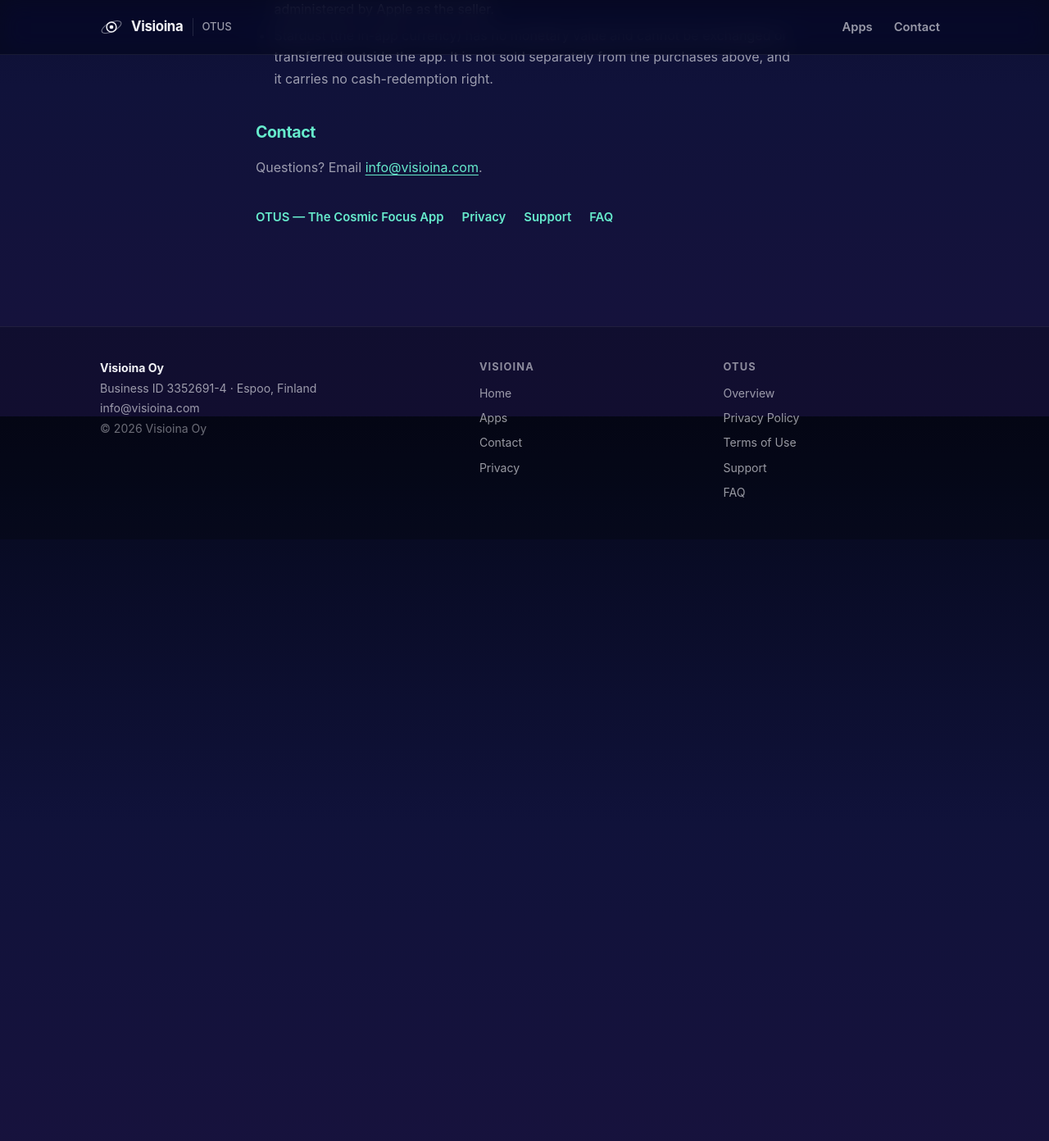
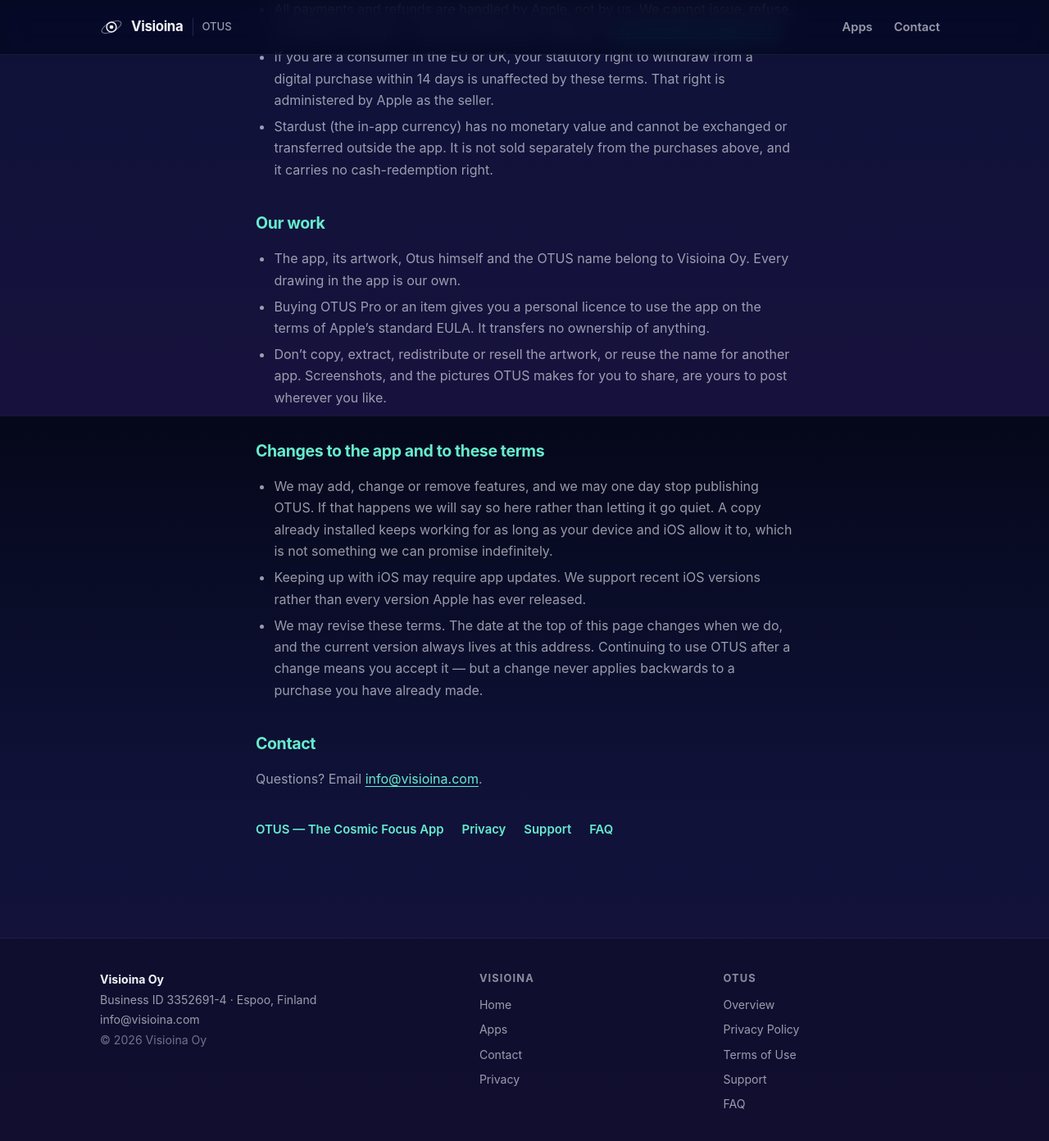
Before and after one commit to selinahti/visioinawebsite, a Jekyll site: the page built from _apps/otus/terms.md, in a window 1280 px wide and 1400 px high, scrolled down 1292 px. Shown: the top 1392 px of the window at 82% size. Built offline with Jekyll 4.4.1, drawn with Linux system fonts in a browser that asks for light colours; some of the changed text lies outside the part shown.

Commit message:
Add IP, age and change-of-service clauses to the OTUS terms
Four gaps, found by comparing against another focus app's terms:

- Nothing said the app, its artwork, the character or the name are ours,
  or asked people not to lift them. Sharing is carved out explicitly —
  the app has a share feature, and a flat "don't redistribute the
  artwork" would have forbidden the thing it was built for.
- Nothing reserved the right to change or stop publishing OTUS. That one
  matters here: Deep Focus depends on Apple granting the Family Controls
  entitlement, so a shipped feature could have to change.
- Nothing said the terms themselves can be revised, or how you would know.
- Nothing said OTUS is not a treatment. It is folded into the bullet that
  was already there rather than standing as its own disclaimer, and the
  App Store keyword that pointed at a medical condition is gone.

The age clause is about capacity and permission to charge an Apple
Account, not a minimum age — the App Store rating is 4+, and a "you must
be 13" line would contradict our own submission.

Co-Authored-By: Claude Opus 5 <noreply@anthropic.com>

```diff
--- a/_apps/otus/terms.md
+++ b/_apps/otus/terms.md
@@ -22,8 +22,12 @@ consumer protections of the country you live in.
 
 ## The app
 
-- OTUS is a focus aid. You are responsible for how you use your device and your
-  time; OTUS makes no guarantees about productivity outcomes.
+- OTUS is a focus aid, not a medical device or a treatment for any condition.
+  You are responsible for how you use your device and your time; OTUS makes no
+  guarantees about productivity outcomes.
+- You need to be old enough to agree to these terms where you live, or have
+  a parent or guardian's permission. Purchases are charged to an Apple Account
+  — if that account belongs to someone else, ask them first.
 - Deep Focus depends on Apple's Screen Time technology; its availability and
   behavior can change with iOS updates.
 - The app is provided as-is, without warranty of any kind, to the maximum extent
@@ -56,6 +60,29 @@ consumer protections of the country you live in.
   or transferred outside the app. It is not sold separately from the purchases
   above, and it carries no cash-redemption right.
 
+## Our work
+
+- The app, its artwork, Otus himself and the OTUS name belong to
+  {{ site.company.legal_name }}. Every drawing in the app is our own.
+- Buying OTUS Pro or an item gives you a personal licence to use the app on the
+  terms of Apple's standard EULA. It transfers no ownership of anything.
+- Don't copy, extract, redistribute or resell the artwork, or reuse the name for
+  another app. Screenshots, and the pictures OTUS makes for you to share, are
+  yours to post wherever you like.
+
+## Changes to the app and to these terms
+
+- We may add, change or remove features, and we may one day stop publishing
+  OTUS. If that happens we will say so here rather than letting it go quiet. A
+  copy already installed keeps working for as long as your device and iOS allow
+  it to, which is not something we can promise indefinitely.
+- Keeping up with iOS may require app updates. We support recent iOS versions
+  rather than every version Apple has ever released.
+- We may revise these terms. The date at the top of this page changes when we
+  do, and the current version always lives at this address. Continuing to use
+  OTUS after a change means you accept it — but a change never applies
+  backwards to a purchase you have already made.
+
 ## Contact
 
 Questions? Email [{{ site.company.email }}](mailto:{{ site.company.email }}).
```
Also changed, not shown: other parts of _apps/otus/terms.md (+1 -1 lines).
